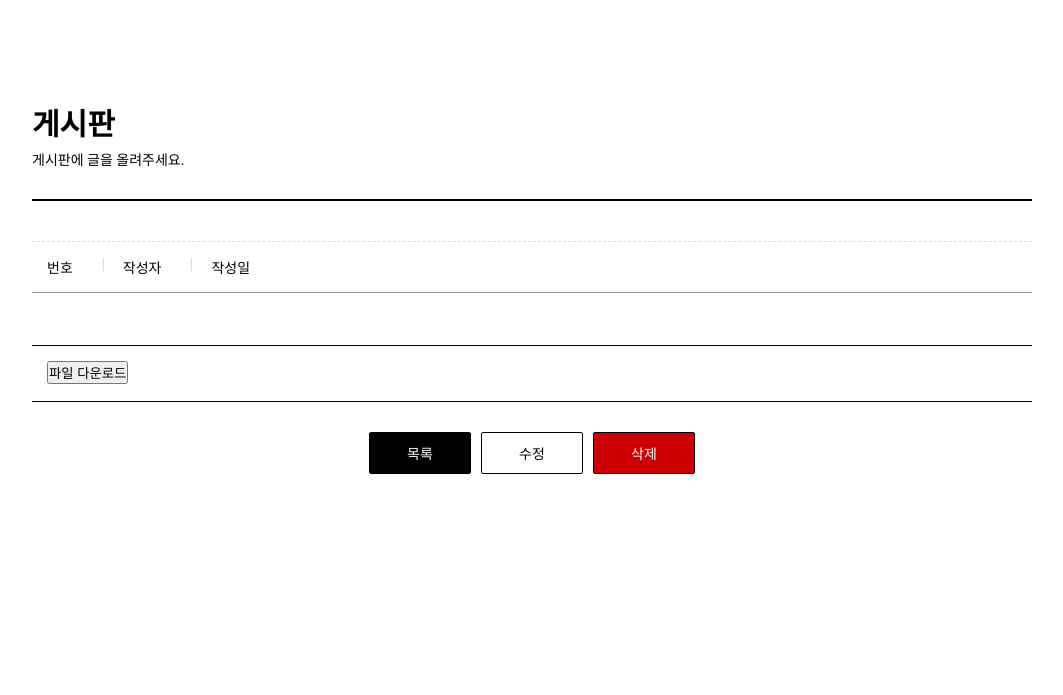
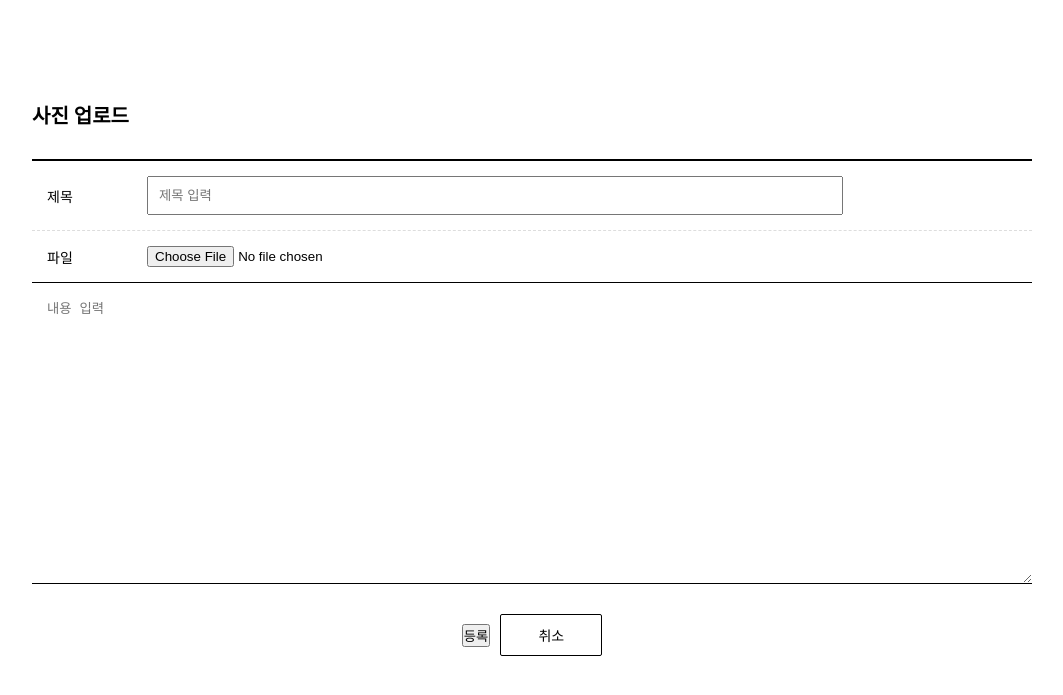
Before and after one commit to qiosion/Mosaic, a Django app: page /board/create in a window 1280 px wide. Shown: the top 695 px of the page, without its empty margins (108-1171 px from the left). Run offline with Django 4.2, Linux system fonts and the light colour scheme; the visitor is signed in with stand-in values (Sample User, id 1); some libraries are stand-ins or nearby versions.

Commit message:
Update create.html
change create.html

```diff
--- a/templates/board/create.html
+++ b/templates/board/create.html
@@ -7,70 +7,38 @@
     <link rel="stylesheet" href="css.css">
 </head>
 <body>
+<form action="/board/create" method="post" enctype="multipart/form-data">
+    {% csrf_token %}
+    {{error_message}}
     <div class="board_wrap">
         <div class="board_title">
-            <strong>게시판</strong>
-            <p>게시판에 글을 올려주세요.</p>
+            <h1>사진 업로드</h1>
+<!--            <p>게시판에 글을 올려주세요.</p> -->
         </div>
-        <div class="board_view_wrap">
-            <div class="board_view">
+        <div class="board_write_wrap">
+            <div class="board_write">
                 <div class="title">
-                    {{board.board_title}}
+                    <dl>
+                        <dt>제목</dt>
+                        <dd><input type="text" placeholder="제목 입력" name="board_title"></dd>
+                    </dl>
                 </div>
                 <div class="info">
                     <dl>
-                        <dt>번호</dt>
-                        <dd>{{board.board_no}}</dd>
+                        <dt>파일</dt>
+                        <dd><input type="file"  name="board_upload"></dd>
                     </dl>
-                    <dl>
-                        <dt>작성자</dt>
-                        <dd>{{board.id}}</dd>
-                    </dl>
-                    <dl>
-                        <dt>작성일</dt>
-                        <dd>{{board.board_date}}</dd>
-                    </dl>
-<!--                    <dl>-->
-<!--                        <dt>조회</dt>-->
-<!--                        <dd>33</dd>-->
-<!--                    </dl>-->
-                </div>
-
-                <div class="cont">
-                    {{board.board_content}}<br>
                 </div>
                 <div class="cont">
-                    <a href={{board.board_download}} download><button> 파일 다운로드</button></a>
-
+                    <textarea placeholder="내용 입력" name="board_content"></textarea>
                 </div>
             </div>
             <div class="bt_wrap">
-                <a href="list.html" class="on">목록</a>
-                <a href="update.html">수정</a>
-                <a href="" class="off">삭제</a>
+                <button>등록</button>
+                <a href="list.html">취소</a>
             </div>
         </div>
     </div>
-
-
-    <div id="disqus_thread"></div>
-    <script>
-        /**
-        *  RECOMMENDED CONFIGURATION VARIABLES: EDIT AND UNCOMMENT THE SECTION BELOW TO INSERT DYNAMIC VALUES FROM YOUR PLATFORM OR CMS.
-        *  LEARN WHY DEFINING THESE VARIABLES IS IMPORTANT: https://disqus.com/admin/universalcode/#configuration-variables    */
-        /*
-        var disqus_config = function () {
-        this.page.url = PAGE_URL;  // Replace PAGE_URL with your page's canonical URL variable
-        this.page.identifier = PAGE_IDENTIFIER; // Replace PAGE_IDENTIFIER with your page's unique identifier variable
-        };
-        */
-        (function() { // DON'T EDIT BELOW THIS LINE
-        var d = document, s = d.createElement('script');
-        s.src = 'https://marmalade-2.disqus.com/embed.js';
-        s.setAttribute('data-timestamp', +new Date());
-        (d.head || d.body).appendChild(s);
-        })();
-    </script>
-    <noscript><a href="https://disqus.com/?ref_noscript"></a></noscript>
+    </form>
 </body>
 </html>
```
